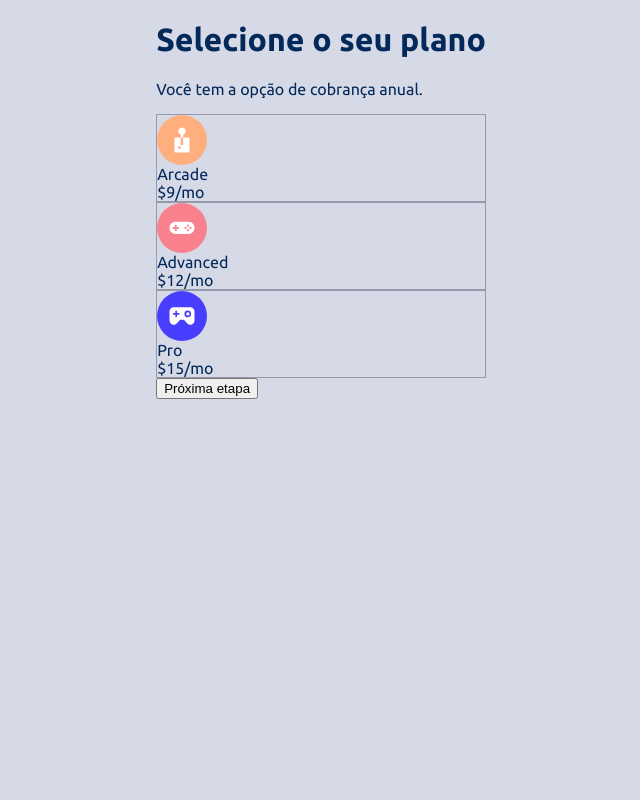
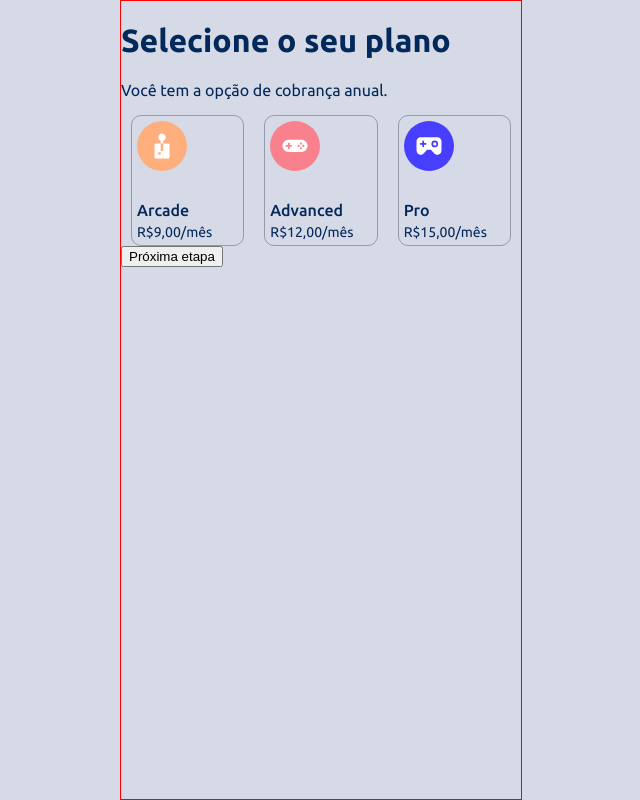
Before and after one commit to tobiasramos/multi-step-form, a React (Create React App) app: page /select-your-plan in a window 1280 px wide. Shown: the whole page, without its empty margins (319-959 px from the left). Built offline with nearby package versions, Linux system fonts and the light colour scheme; the HTML template or start-up script is replaced by a standard one.

Commit message:
Fazendo estilizações no componente selecYourPlan

```diff
--- a/src/components/selectYourPlan/select-your-plan.js
+++ b/src/components/selectYourPlan/select-your-plan.js
@@ -11,38 +11,61 @@ const SelectYourPlan = () => {
     <PlanContainer>
       <h1>Selecione o seu plano</h1>
       <p>Você tem a opção de cobrança anual.</p>
-      <div>
+      <Plans>
         <Plan>
           <Img src="/images/icon-arcade.svg" alt="Icone arcade" />
-          <spn>Arcade</spn>
-          <span>$9/mo</span>
+          <TypePlan>Arcade</TypePlan>
+          <Price>R$9,00/mês</Price>
         </Plan>
         <Plan>
           <Img src="/images/icon-advanced.svg" alt="Icone advanced" />
-          <spn>Advanced</spn>
-          <span>$12/mo</span>
+          <TypePlan>Advanced</TypePlan>
+          <Price>R$12,00/mês</Price>
         </Plan>
         <Plan>
           <Img src="/images/icon-pro.svg" alt="Icone pro" />
-          <span>Pro</span>
-          <span>$15/mo</span>
+          <TypePlan>Pro</TypePlan>
+          <Price>R$15,00/mês</Price>
         </Plan>
-      </div>
+      </Plans>
       <button onClick={handleNextStep}>Próxima etapa</button>
     </PlanContainer>
   );
 };
 
-const PlanContainer = styled.div``;
+const PlanContainer = styled.div`
+  border: 1px red solid;
+  width: 25rem;
+`;
+
+const Plans = styled.div`
+  display: flex;
+  justify-content: center;
+`;
 
 const Plan = styled.div`
   display: flex;
   flex-direction: column;
+  margin: auto 10px;
+  padding: 5px;
+  width: 30%;
+  cursor: pointer;
   border: 1px solid hsl(231, 11%, 63%);
+  border-radius: 10px;
 `;
 
 const Img = styled.img`
   width: 50px;
+  margin-bottom: 30px;
+`;
+
+const TypePlan = styled.span`
+  font-weight: 500;
+`;
+
+const Price = styled.span`
+  margin-top: 5px;
+  font-size: 14px;
 `;
 
 export default SelectYourPlan;
```
